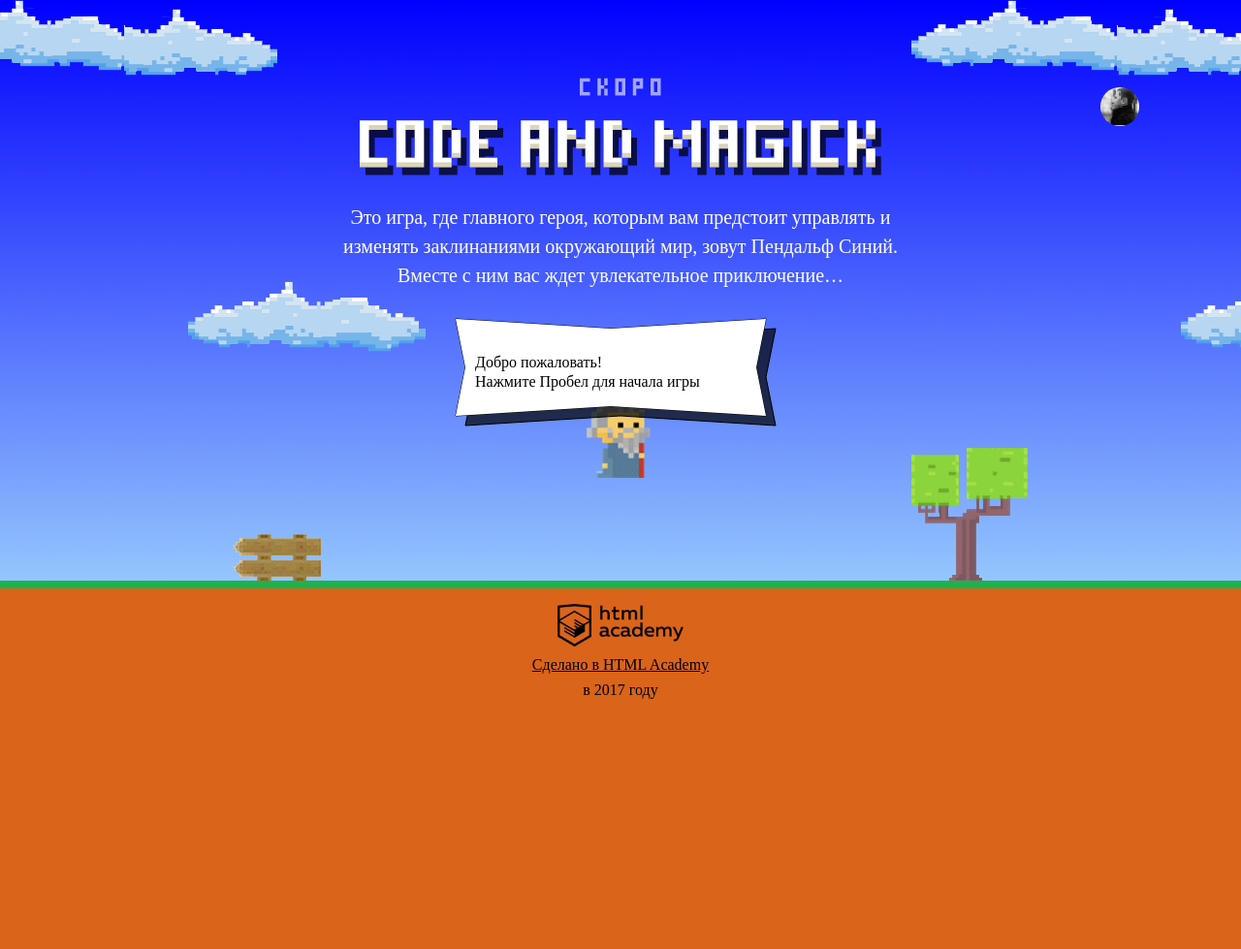
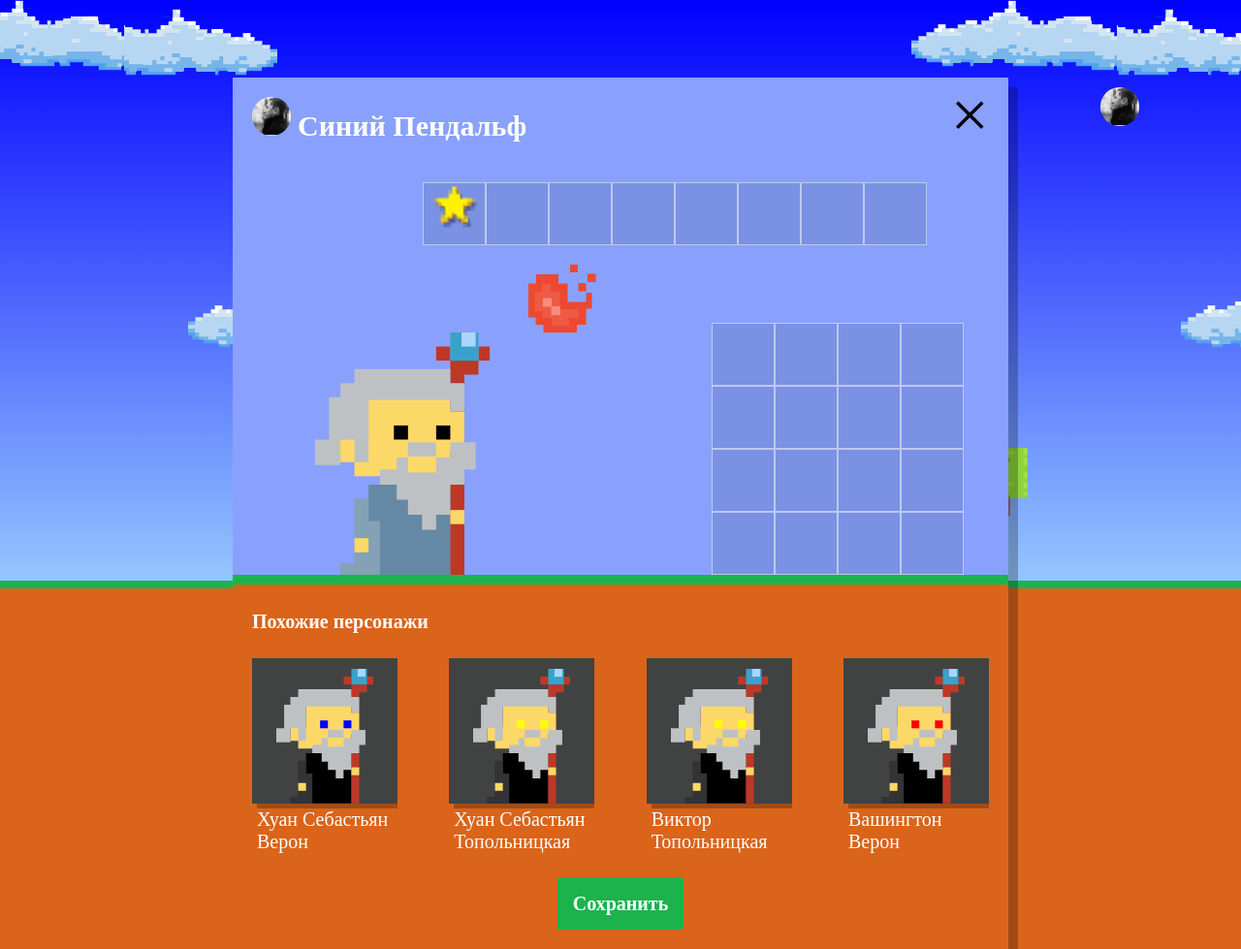
Before and after one commit to ksewka/1077409-code-and-magick-19, a website: page index.html in a window 1280 px wide. Shown: the whole page at 97% size. Before the commit the page ends 800 px from the top, so only its background shows below. Drawn offline with Linux system fonts and the light colour scheme; a web font is replaced by a local one.

Commit message:
Ошибка с цветом плаща

```diff
--- a/index.html
+++ b/index.html
@@ -205,6 +205,7 @@
   }
 </script>
 <script src="js/stat.js"></script>
+<script src="js/setup.js"></script>
 <script src="js/game.js"></script>
 
 </body>
--- /dev/null
+++ b/js/setup.js
@@ -0,0 +1,84 @@
+'use strict';
+
+var WIZARD_NAMES = ['Иван', 'Хуан Себастьян', 'Мария', 'Кристоф', 'Виктор', 'Юлия', 'Люпита', 'Вашингтон'];
+var WIZARD_LAST_NAMES = ['да Марья', 'Верон', 'Мирабелла', 'Вальц', 'Онопко', 'Топольницкая', 'Нионго', 'Ирвинг'];
+var COAT_COLOR = [
+  'rgb (101, 137, 164)',
+  'rgb (241, 43, 107)',
+  'rgb (146, 100, 161)',
+  'rgb (56, 159, 117)',
+  'rgb (215, 210, 55)',
+  'rgb (0, 0, 0)'
+];
+var EYES_COLOR = ['black', 'red', 'blue', 'yellow', 'green'];
+
+var userDialog = document.querySelector('.setup');
+userDialog.classList.remove('hidden');
+
+var similarListElement = userDialog.querySelector('.setup-similar-list');
+
+var similarWizardTemplate = document.querySelector('#similar-wizard-template')
+    .content
+    .querySelector('.setup-similar-item');
+
+// Функция для подбора случайного имени волшебника
+var getRandomName = function (arr1, arr2) {
+  var randomWizardName = Math.floor(Math.random() * arr1.length);
+  var randomWizardLastName = Math.floor(Math.random() * arr2.length);
+  var randomName = arr1[randomWizardName] + ' ' + arr2[randomWizardLastName];
+  return randomName;
+};
+
+// Функция для подбора случайного цвета мантии
+var getRandomCoatColor = function (arr) {
+  var randomCoatColor = Math.floor(Math.random() * arr.length);
+  return arr[randomCoatColor];
+};
+
+// Функция для подбора случайного цвета глаз
+var getRandomEyesColor = function (arr) {
+  var randomEyesColor = Math.floor(Math.random() * arr.length);
+  return arr[randomEyesColor];
+};
+
+var wizards = [
+  {
+    name: getRandomName(WIZARD_NAMES, WIZARD_LAST_NAMES),
+    coatColor: getRandomCoatColor(COAT_COLOR),
+    eyesColor: getRandomEyesColor(EYES_COLOR)
+  },
+  {
+    name: getRandomName(WIZARD_NAMES, WIZARD_LAST_NAMES),
+    coatColor: getRandomCoatColor(COAT_COLOR),
+    eyesColor: getRandomEyesColor(EYES_COLOR)
+  },
+  {
+    name: getRandomName(WIZARD_NAMES, WIZARD_LAST_NAMES),
+    coatColor: getRandomCoatColor(COAT_COLOR),
+    eyesColor: getRandomEyesColor(EYES_COLOR)
+  },
+  {
+    name: getRandomName(WIZARD_NAMES, WIZARD_LAST_NAMES),
+    coatColor: getRandomCoatColor(COAT_COLOR),
+    eyesColor: getRandomEyesColor(EYES_COLOR)
+  }
+];
+
+
+var renderWizard = function (wizard) {
+  var wizardElement = similarWizardTemplate.cloneNode(true);
+
+  wizardElement.querySelector('.setup-similar-label').textContent = wizard.name;
+  wizardElement.querySelector('.wizard-coat').style.fill = wizard.coatColor;
+  wizardElement.querySelector('.wizard-eyes').style.fill = wizard.eyesColor;
+
+  return wizardElement;
+};
+
+var fragment = document.createDocumentFragment();
+for (var i = 0; i < wizards.length; i++) {
+  fragment.appendChild(renderWizard(wizards[i]));
+}
+similarListElement.appendChild(fragment);
+
+userDialog.querySelector('.setup-similar').classList.remove('hidden');
--- a/js/stat.js
+++ b/js/stat.js
@@ -18,7 +18,7 @@ var renderCloud = function (ctx, x, y, color) {
 
 // Функция для получения случайного целого числа в заданном интервале
 function getRandomInt(min, max) {
-  return Math.floor(Math.random() * (max - min)) + min; // Максимум не включается, минимум включается
+  return Math.floor(Math.random() * (max - min + 1)) + min;
 }
 
 // Функия возвращает случайный оттенок синего
```
